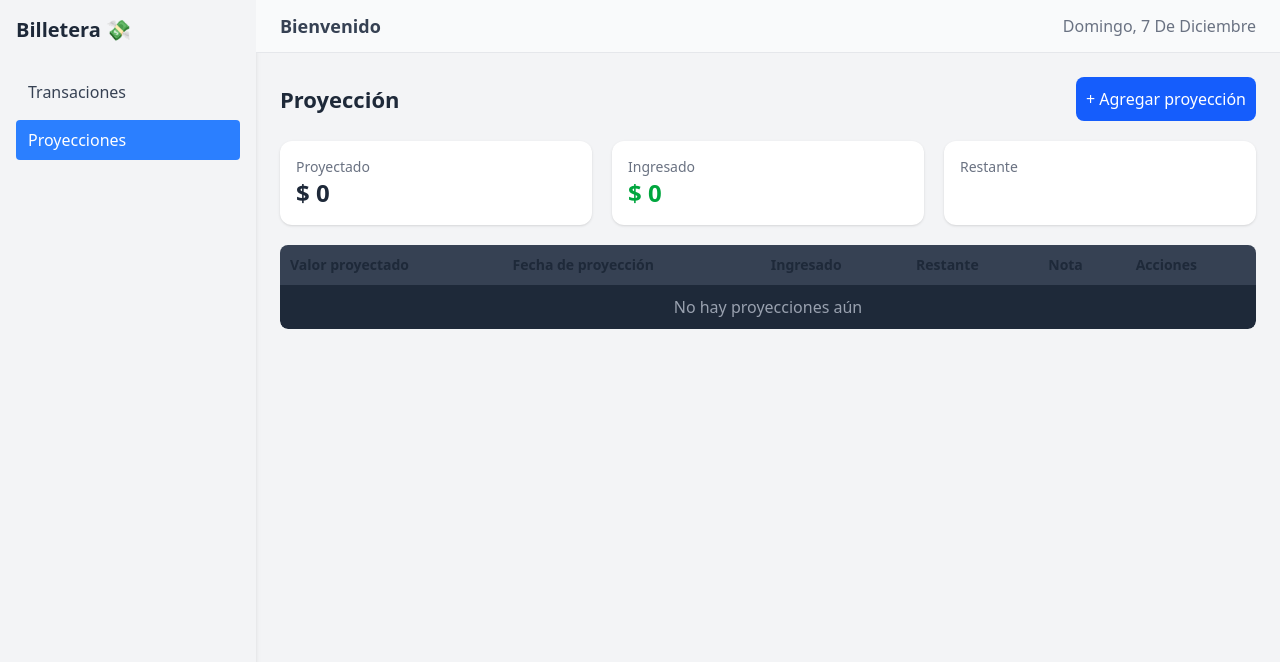
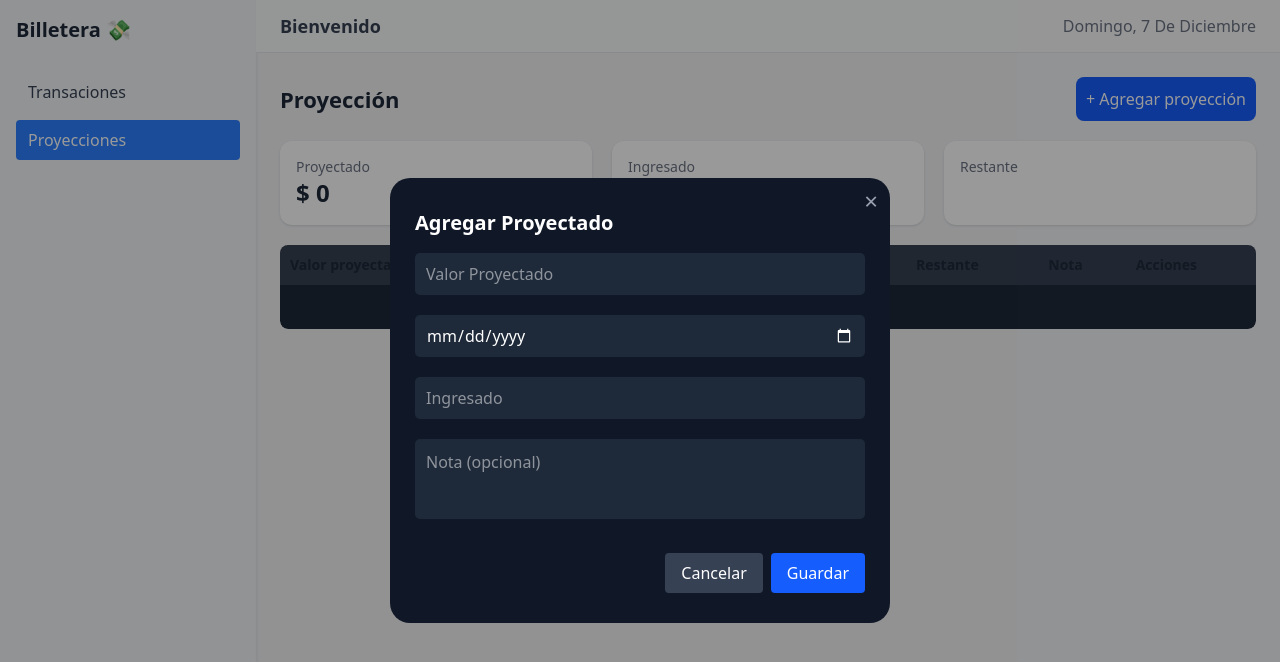
Before and after one commit to juan982610/wallet-tasks, a React (Vite) app: page /project in a window 1280 px wide. Both pictures are taken after a click on the button "+ Agregar proyección". Shown: the top 662 px of the page. Built offline with nearby package versions, Linux system fonts and the light colour scheme; the HTML template or start-up script is replaced by a standard one.

Commit message:
feat: implementar creación de proyecciones y fix en servicio

```diff
--- a/src/components/projects/ProjectionModal.jsx
+++ b/src/components/projects/ProjectionModal.jsx
@@ -1,41 +1,113 @@
-export function ProjectionModal(){
+import { useState, useEffect } from "react"
+
+export function ProjectionModal({ isOpen, onClose, onSave }) {
+    const [formData, setFormData] = useState({
+        projectedValue: "",
+        date: "",
+        enteredValue: "",
+        note: ""
+    })
+
+    // Resetear formulario cuando se abre el modal
+    useEffect(() => {
+        if (isOpen) {
+            setFormData({
+                projectedValue: "",
+                date: "",
+                enteredValue: "",
+                note: ""
+            })
+        }
+    }, [isOpen])
+
+    if (!isOpen) return null
+
+    const handleChange = (e) => {
+        const { name, value } = e.target
+        setFormData(prev => ({
+            ...prev,
+            [name]: value
+        }))
+    }
+
+    const handleSubmit = (e) => {
+        e.preventDefault()
+        // Validación básica
+        if (!formData.projectedValue || !formData.date) {
+            alert("Por favor completa los campos obligatorios")
+            return
+        }
+
+        onSave(formData)
+        onClose()
+    }
+
     return (
-        <div  className="fixed inset-0 bg-black/40 flex items-center justify-center z-50">
+        <div className="fixed inset-0 bg-black/40 flex items-center justify-center z-50">
             <div className="w-[500px] rounded-[20px] bg-gray-900 px-[25px] py-[30px]">
                 <div className="relative mb-[5px] w-full h-[40px]">
-                    <button className="absolute right-[-13px] text-[24px] text-gray-400 top-[-25px]">×</button>
-                    <h2 className="font-bold text-[20px]">Agregar Proyectado</h2>
+                    <button
+                        onClick={onClose}
+                        className="absolute right-[-13px] text-[24px] text-gray-400 top-[-25px] hover:text-white"
+                    >
+                        ×
+                    </button>
+                    <h2 className="font-bold text-[20px] text-white">Agregar Proyectado</h2>
                 </div>
-                <form className="flex flex-col gap-[20px]">
+                <form onSubmit={handleSubmit} className="flex flex-col gap-[20px]">
                     <div>
                         <input
-                        placeholder="Valor Proyectado"
-                        className="w-full bg-gray-800 h-[40px] px-[10px] py-[20px] rounded-[5px]"
-                        type="text" />
+                            name="projectedValue"
+                            value={formData.projectedValue}
+                            onChange={handleChange}
+                            placeholder="Valor Proyectado"
+                            className="w-full bg-gray-800 h-[40px] px-[10px] py-[20px] rounded-[5px] text-white border border-transparent focus:border-blue-500 outline-none"
+                            type="number"
+                        />
                     </div>
                     <div>
                         <input
-                        placeholder="Fecha de proyección"
-                        className="w-full bg-gray-800 h-[40px] px-[10px] py-[20px] rounded-[5px]"
-                        type="date" />
+                            name="date"
+                            value={formData.date}
+                            onChange={handleChange}
+                            placeholder="Fecha de proyección"
+                            className="w-full bg-gray-800 h-[40px] px-[10px] py-[20px] rounded-[5px] text-white scheme-dark border border-transparent focus:border-blue-500 outline-none"
+                            type="date"
+                        />
                     </div>
                     <div>
                         <input
-                        placeholder="Ingresado"
-                         className="w-full bg-gray-800 h-[40px] px-[10px] py-[20px] rounded-[5px]"
-                         type="text" />
-                    </div>
-                    <div>
-                        <input
-                        placeholder="Restante"
-                        className="w-full bg-gray-800 h-[40px] px-[10px] py-[20px] rounded-[5px]"
-                        type="text" />
+                            name="enteredValue"
+                            value={formData.enteredValue}
+                            onChange={handleChange}
+                            placeholder="Ingresado"
+                            className="w-full bg-gray-800 h-[40px] px-[10px] py-[20px] rounded-[5px] text-white border border-transparent focus:border-blue-500 outline-none"
+                            type="number"
+                        />
                     </div>
                     <div>
                         <textarea
-                        placeholder="Nota"
-                        className="w-full bg-gray-800 p-[10px] rounded-[5px] resize-none"
-                        type="text-area"/>
+                            name="note"
+                            value={formData.note}
+                            onChange={handleChange}
+                            placeholder="Nota (opcional)"
+                            className="w-full bg-gray-800 p-[10px] rounded-[5px] resize-none text-white h-[80px] border border-transparent focus:border-blue-500 outline-none"
+                        />
+                    </div>
+                    <div className="flex justify-end gap-2 mt-2">
+                        <button
+                            type="button"
+                            onClick={onClose}
+                            className="px-4 py-2 rounded bg-gray-700 text-white hover:bg-gray-600 transition-colors"
+                        >
+                            Cancelar
+                        </button>
+                        <button
+                            type="submit"
+                            className="px-4 py-2 rounded bg-blue-600 hover:bg-blue-700 text-white font-medium transition-colors"
+                        >
+                            Guardar
+                        </button>
                     </div>
                 </form>
             </div>
--- a/src/pages/Project.jsx
+++ b/src/pages/Project.jsx
@@ -1,23 +1,32 @@
 import { useState } from "react"
 import { StatsCard } from "../components/transactions/StatsCard"
-import { ProjectTable }  from "../components/projects/ProjectTable"
+import { ProjectTable } from "../components/projects/ProjectTable"
 import { ProjectionModal } from "../components/projects/ProjectionModal"
 import { getProjections, createProjections } from "../services/projectionService"
 
-export default function Projects(){
+export default function Projects() {
 
-    const [showForm, setShowFom] = useState([])
-    const [table, setTable]= useState(() => getProjections());
+  const [isModalOpen, setIsModalOpen] = useState(false)
+  const [table, setTable] = useState(() => getProjections());
 
-    function addProyections(newData){
+  function addProyections(newData) {
     const proyectioNew = createProjections(newData)
-      setTable(prev => [...prev, proyectioNew])
+    setTable(prev => [proyectioNew, ...prev])
+  }
+
+  const handleSave = (data) => {
+    addProyections(data)
   }
 
   return <>
     <div className="flex flex-row w-full justify-between items-center">
       <h1 className="font-bold text-[22px]">Proyección</h1>
-        <button className="p-[10px] bg-blue-600 rounded-lg text-white hover:bg-blue-700 hover:cursor-pointer">+ Agregar proyección</button>
+      <button
+        onClick={() => setIsModalOpen(true)}
+        className="p-[10px] bg-blue-600 rounded-lg text-white hover:bg-blue-700 hover:cursor-pointer transition-colors"
+      >
+        + Agregar proyección
+      </button>
     </div>
 
     <div className="mt-[20px] gap-[20px] md:grid md:grid-cols-3">
@@ -41,6 +50,10 @@ export default function Projects(){
     <ProjectTable
       rows={table}
     />
-      {/* <ProjectionModal/>     */}
+    <ProjectionModal
+      isOpen={isModalOpen}
+      onClose={() => setIsModalOpen(false)}
+      onSave={handleSave}
+    />
   </>
 }
--- a/src/services/projectionService.js
+++ b/src/services/projectionService.js
@@ -1,19 +1,19 @@
 const STORAGE_KEY = 'Proyection_future'
 
-export function getProjections(){
-     try {
-    const raws = localStorage.getItem(STORAGE_KEY);
+export function getProjections() {
+    try {
+        const raws = localStorage.getItem(STORAGE_KEY);
         return raws ? JSON.parse(raws) : [];
     } catch {
         return [];
     }
 }
 
-export function saveProyections(list){
-    localStorage.setItem(STORAGE_KEY, JSON.parse(list))
+export function saveProyections(list) {
+    localStorage.setItem(STORAGE_KEY, JSON.stringify(list))
 }
 
-export function createProjections(data){
+export function createProjections(data) {
     const local = getProjections();
 
     const pro = {
```
Lines whose indentation alone changed are shown as unchanged.
